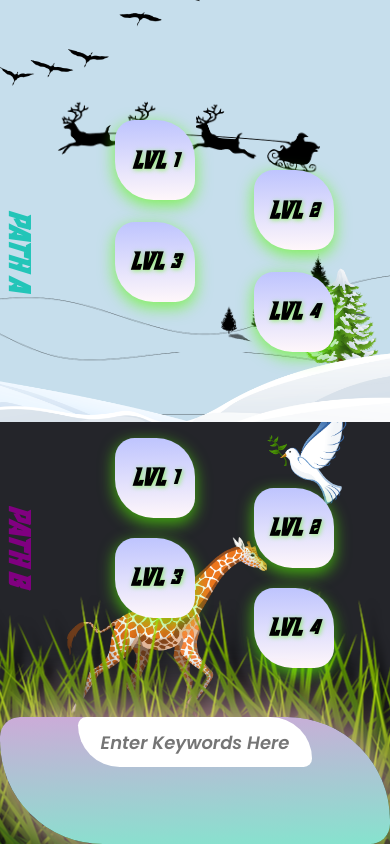
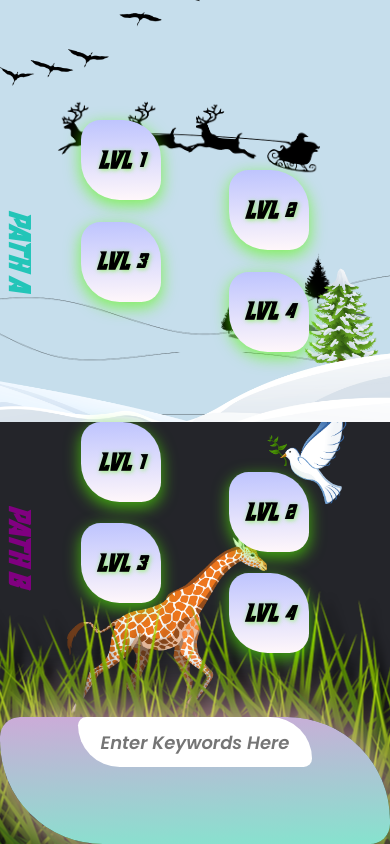
Before and after one commit to AshifAli007/breakthrucode, a React (Create React App) app: page /event in a window 390 px wide. Built offline with nearby package versions, Linux system fonts and the light colour scheme; some icons are missing.

Commit message:
redirects solved

```diff
--- a/src/containers/Event/Event.module.css
+++ b/src/containers/Event/Event.module.css
@@ -30,7 +30,7 @@ html{
   height: 7rem;
   border: unset;
   cursor: pointer;
-  margin-left: 12%;
+  /* margin-left: 12%; */
   box-shadow: 0 5px 15px 0px rgba(5, 240, 248, 0.6);
 	transform: translatey(0px);
 	animation: float 6s ease-in-out infinite;
@@ -259,7 +259,7 @@ html{
   .level{
     width:5rem;
     height:5rem;
-    margin-left:6%;
+    /* margin-left:6%; */
   }
   .keyword{
     width: 70%;
@@ -284,11 +284,15 @@ html{
 
 @media screen and (max-width:450px){
   .pathA{
+    column-gap:  25%;
+    padding: 0 15%;
     height: calc(50 * var(--vh));
     background-size: 200px,200%, 152%;
     background-position: 0% -5%,98% 181%, 93% -87%;
   }
   .pathB{
+    padding: 0 15%;
+    column-gap:  25%;
     height: calc(50 * var(--vh));
   }
   .unlockButton{
@@ -304,15 +308,15 @@ html{
     font-size: 18px;
   }
   .level{
-    margin-left: 15%;
+    /* margin-left: 15%; */
   }
 }
 
-@media screen and (max-width:340px){
+@media screen and (max-width:320px){
   .level{
     width:5rem;
     height:5rem;
-    margin-right:10%;
+    /* margin-right:10%; */
   }
   .keyword{
     width: 70%;
@@ -331,11 +335,14 @@ html{
     width: 60%;
   }
   .pathA{
+    column-gap:  10%;
+
     height: calc(50 * var(--vh));
     background-size: 200px,260%, 180%;
     background-position: 0% -5%,100% 300%, 68% -95%;
   }
   .pathB{
+    column-gap:  10%;
     height: calc(50 * var(--vh));
     background-position: 25% 15%, -16% 50%, 100% -8%;
     background-size: auto, 200px, 80px;
```
